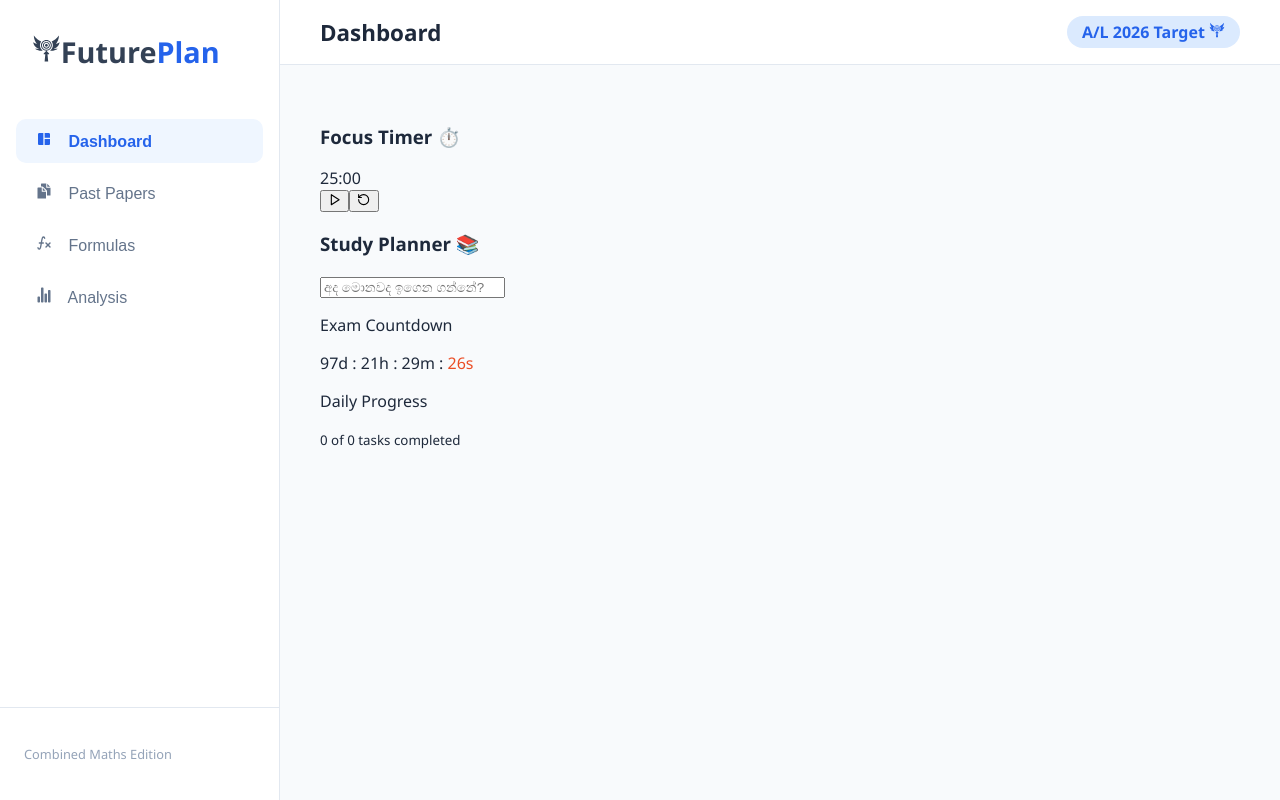
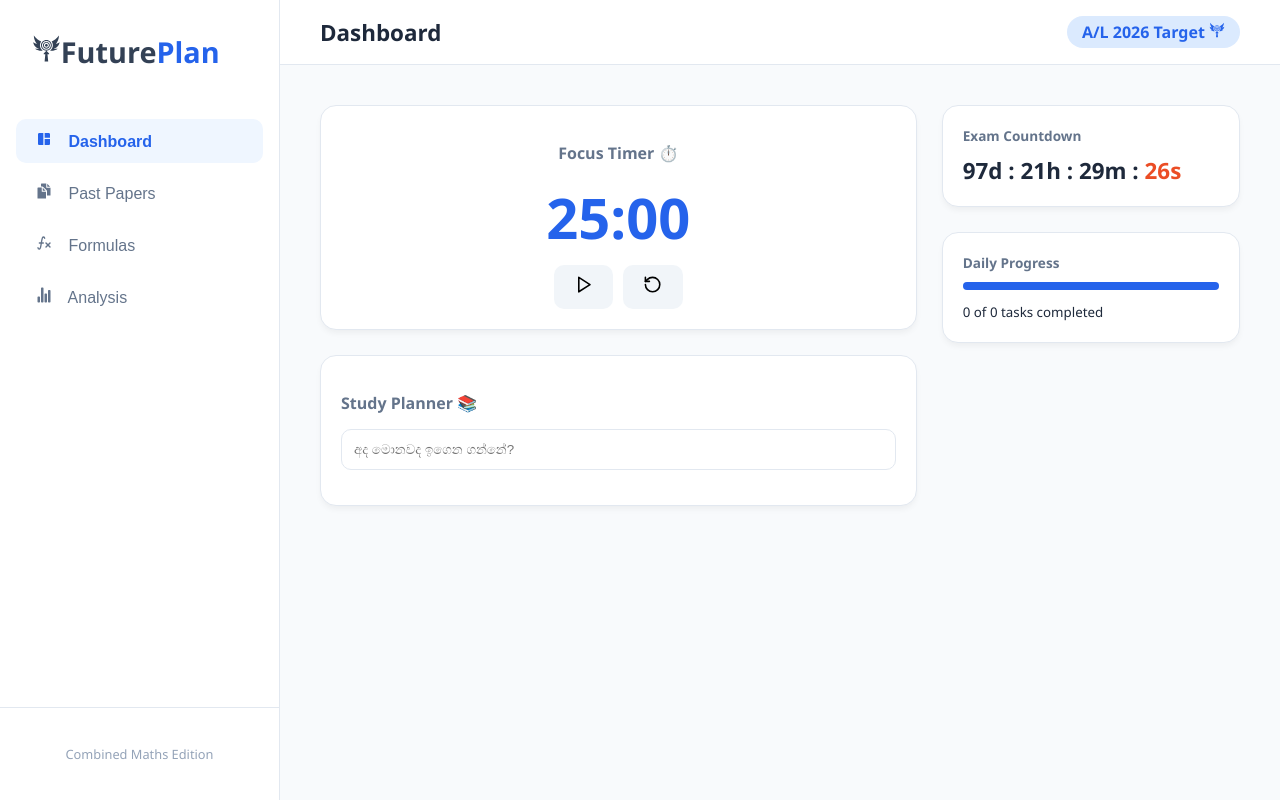
Before and after one commit to lakshan-beast/Future-Plan, a React (Vite) app: page / in a window 1280 px wide. Built offline with nearby package versions, Linux system fonts and the light colour scheme.

Commit message:
Enhance dashboard styles: add navigation button layout, focus timer, and to-do list designs

```diff
--- a/src/styles/main.scss
+++ b/src/styles/main.scss
@@ -135,6 +135,17 @@ body {
           margin-right: 12px;
         }
       }
+
+      .nav-menu button {
+        display: flex;
+        align-items: center;
+        gap: 12px; // Icon එක සහ Text එක අතර පරතරය
+
+        .icon {
+          font-size: 1.2rem; // Icon එකේ විශාලත්වය
+          flex-shrink: 0;
+        }
+      }
     }
 
     .sidebar-footer {
@@ -142,6 +153,7 @@ body {
       font-size: 0.8rem;
       border-top: 1px solid $border;
       color: #94a3b8;
+      text-align: center;
     }
   }
 
@@ -222,3 +234,113 @@ body {
     }
   }
 }
+
+.dashboard-wrapper {
+  .main-grid {
+    display: grid;
+    grid-template-columns: 2fr 1fr;
+    gap: 25px;
+  }
+
+  .card {
+    background: white;
+    padding: 20px;
+    border-radius: 16px;
+    border: 1px solid #e2e8f0;
+    margin-bottom: 25px;
+    box-shadow: 0 4px 6px -1px rgba(0, 0, 0, 0.05);
+
+    h3 {
+      font-size: 1rem;
+      color: #64748b;
+      margin-bottom: 15px;
+    }
+  }
+
+  // Focus Timer Styles
+  .focus-card {
+    text-align: center;
+    .timer-display {
+      font-size: 3.5rem;
+      font-weight: 800;
+      color: #2563eb;
+      margin: 10px 0;
+    }
+    .timer-controls button {
+      background: #f1f5f9;
+      border: none;
+      padding: 10px 20px;
+      border-radius: 10px;
+      margin: 0 5px;
+      cursor: pointer;
+      font-size: 1.2rem;
+      &:hover {
+        background: #e2e8f0;
+      }
+    }
+  }
+
+  // To-Do Styles
+  .todo-card {
+    input {
+      width: 100%;
+      padding: 12px;
+      border-radius: 10px;
+      border: 1px solid #e2e8f0;
+      margin-bottom: 15px;
+      outline: none;
+      &:focus {
+        border-color: #2563eb;
+      }
+    }
+    .task-list {
+      .task-item {
+        display: flex;
+        align-items: center;
+        gap: 12px;
+        padding: 10px;
+        cursor: pointer;
+        border-radius: 8px;
+        transition: 0.2s;
+        &:hover {
+          background: #f8fafc;
+        }
+        &.done {
+          color: #94a3b8;
+          text-decoration: line-through;
+          .check {
+            color: #22c55e;
+          }
+        }
+      }
+    }
+  }
+
+  // Right Column Styles
+  .mini-card {
+    p {
+      margin: 0;
+      color: #64748b;
+      font-size: 0.85rem;
+      font-weight: 600;
+    }
+    .mini-timer {
+      font-size: 1.4rem;
+      font-weight: 700;
+      margin-top: 10px;
+      color: #1e293b;
+    }
+    .progress-bar-bg {
+      height: 8px;
+      background: #f1f5f9;
+      border-radius: 10px;
+      margin: 10px 0;
+      .progress-bar-fill {
+        height: 100%;
+        background: #2563eb;
+        border-radius: 10px;
+        transition: 0.5s;
+      }
+    }
+  }
+}
```
